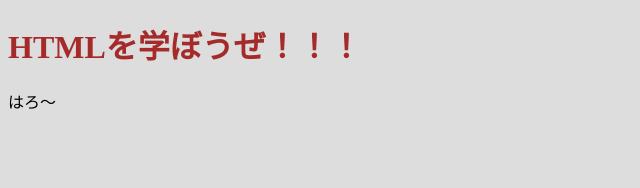
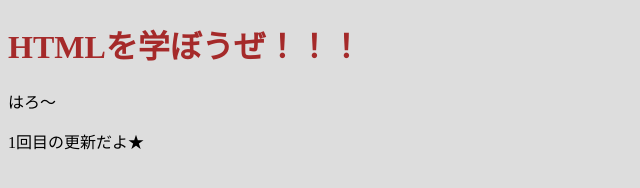
Before and after one commit to youmeco10/my_web_page, a plain HTML site: page index.html in a window 1280 px wide. Shown: the whole page, without its empty margins (0-640 px from the left). Drawn offline with Linux system fonts and the light colour scheme.

Commit message:
1回目の更新

```diff
--- a/index.html
+++ b/index.html
@@ -16,6 +16,7 @@
 <body>
     <h1>HTMLを学ぼうぜ！！！</h1>
     <p>はろ～</p>
+    <p>1回目の更新だよ★</p>
 
 </body>
 </html>
```
